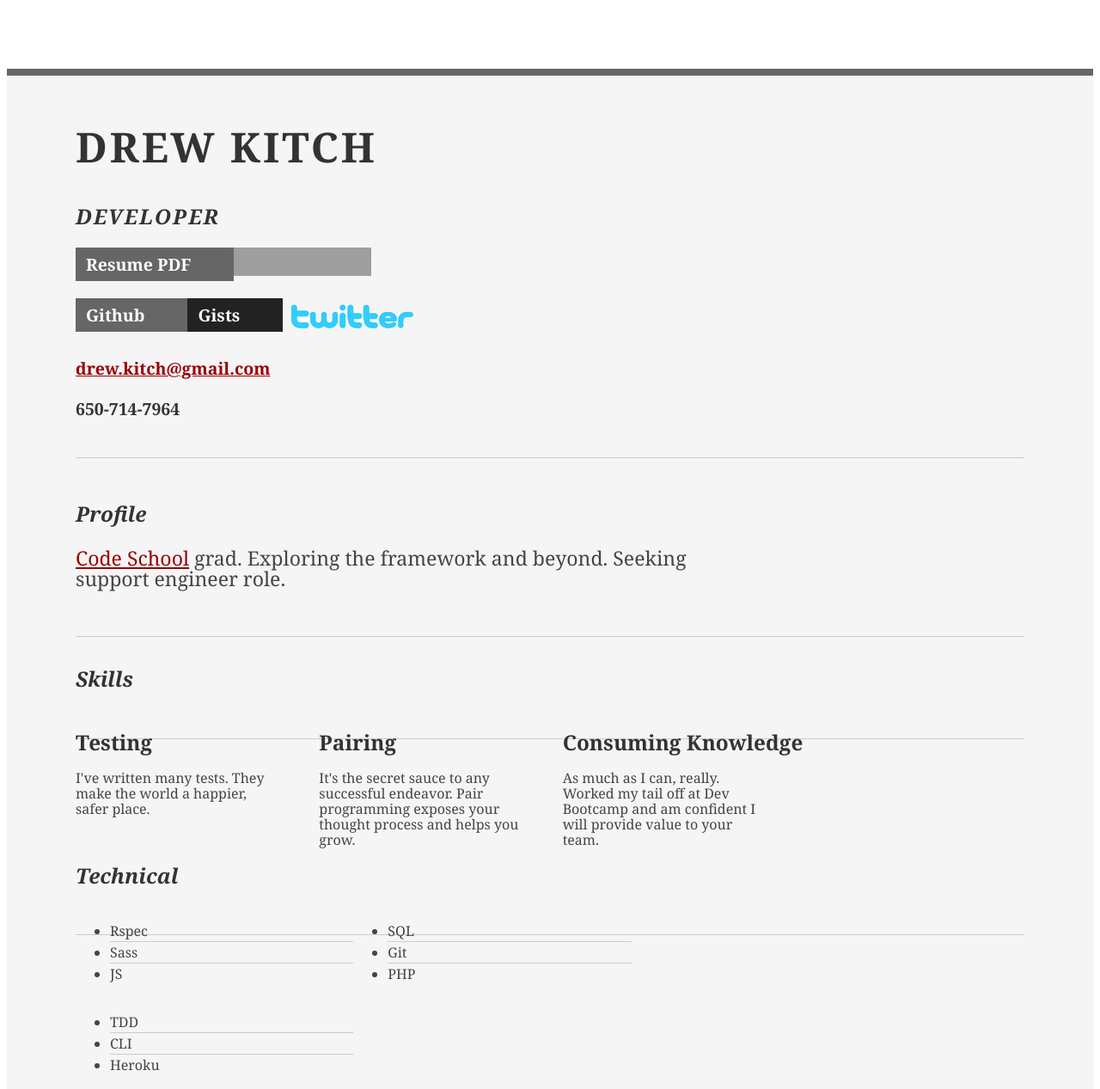
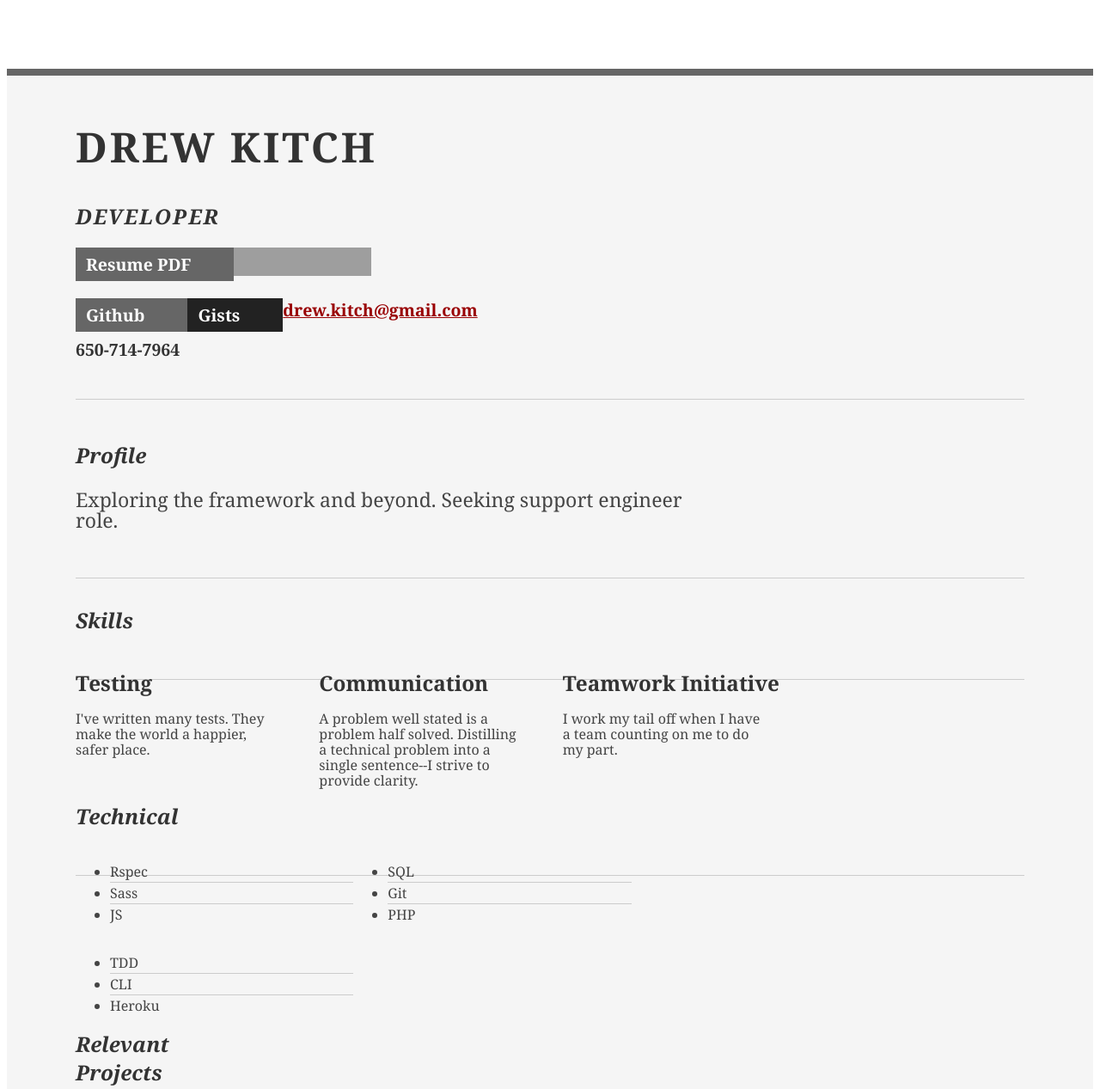
Before and after one commit to whiteotter/drewkitch.com, a plain HTML site: page public_html/index.html in a window 1280 px wide. Shown: the top 1267 px of the page at 86% size. Drawn offline with nearby package versions, Linux system fonts and the light colour scheme; grey boxes are pictures that could not be loaded; a small style sheet from the web is missing.

Commit message:
Update index.html

```diff
--- a/public_html/index.html
+++ b/public_html/index.html
@@ -51,11 +51,6 @@
 						<h3>
 						  <a href="http://gist.github.com/whiteotter" class="pdf2">Gists</a>
 						</h3>
-						<h3>
-							<a href="http://www.twitter.com/drewkitch">
-								<img src="twit_icon.png" alt="twitter_icon" />
-							</a>
-						</h3>
 						<h3><a href="mailto:drew.kitch@gmail.com">drew.kitch@gmail.com</a></h3>
 						<h3>650-714-7964</h3>
 					</div><!--// .contact-info -->
@@ -73,7 +68,7 @@
 						</div>
 						<div class="yui-u">
 							<p class="enlarge">
-								<a href="http://www.devbootcamp.com">Code School</a> grad. Exploring the framework and beyond. Seeking support engineer role.
+								Exploring the framework and beyond. Seeking support engineer role.
 							</p>
 						</div>
 					</div><!--// .yui-gf -->
@@ -89,12 +84,12 @@
 									<p>I've written many tests.  They make the world a happier, safer place.</p>
 								</div>
 								<div class="talent">
-									<h2>Pairing</h2>
-									<p>It's the secret sauce to any successful endeavor. Pair programming exposes your thought process and helps you grow.</p>
+									<h2>Communication</h2>
+									<p>A problem well stated is a problem half solved.  Distilling a technical problem into a single sentence--I strive to provide clarity.</p>
 								</div>
 								<div class="talent">
-									<h2>Consuming Knowledge</h2>
-									<p>As much as I can, really.  Worked my tail off at Dev Bootcamp and am confident I will provide value to your team.</p>
+									<h2>Teamwork Initiative</h2>
+									<p>I work my tail off when I have a team counting on me to do my part.</p>
 								</div>
 						</div>
 					</div><!--// .yui-gf -->
@@ -205,10 +200,6 @@
 							<h2>O'Reilly School of Technology</h2>
 							<h3>PHP/MySQL Certification</h3>
 						</div>
-						<div class="yui-u education">
-							<h2>University of Southern California</h2>
-							<h3>Major, Philosophy &mdash; Minor, History</h3>
-						</div>
 					</div><!--// .yui-gf -->
 
 
```
